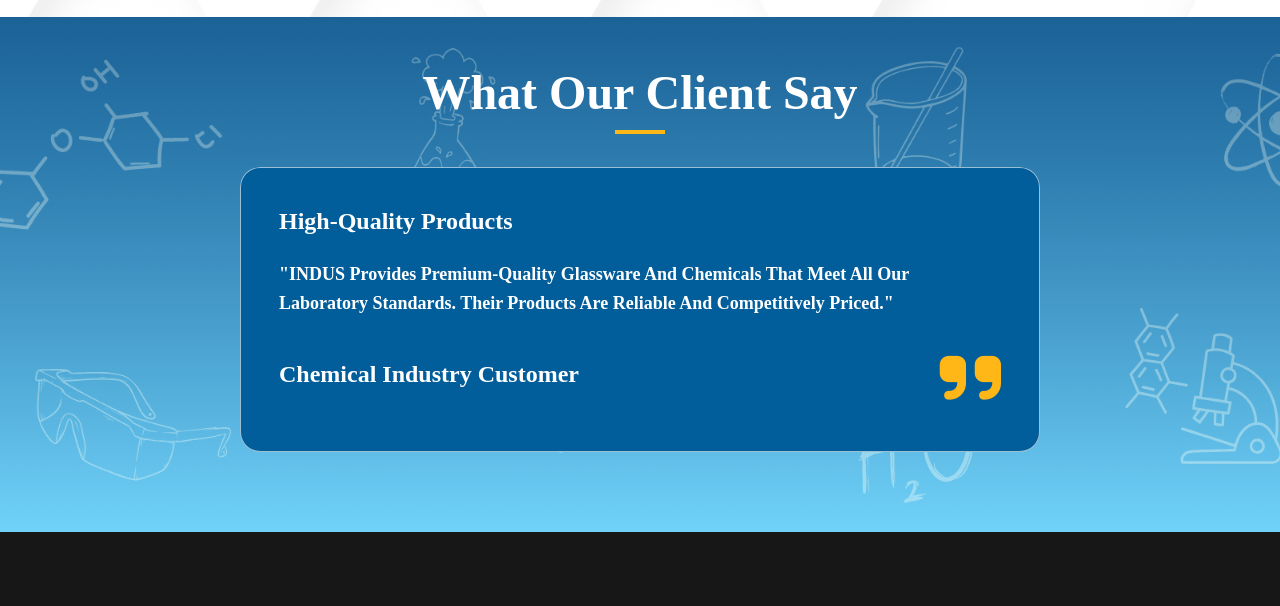
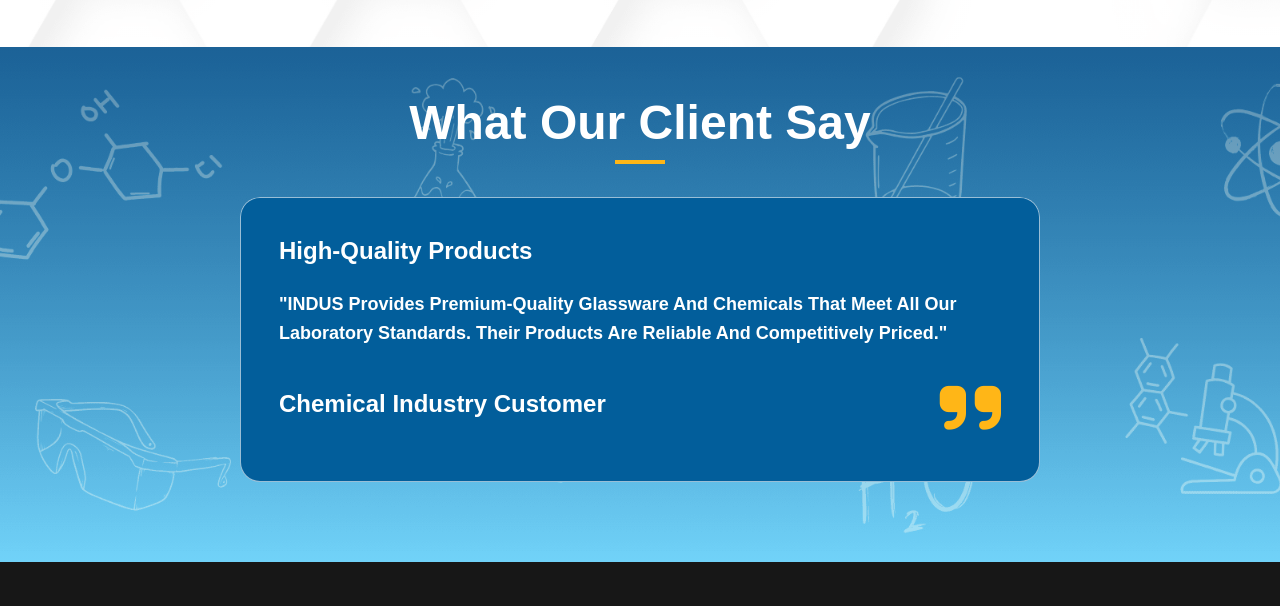
Before and after one commit to ShriiiTrackingSolutions/IndusLabSolution, a plain HTML site: page index.html in a window 1280 px wide. Shown: the part 1822-2428 px from the top of the page. Drawn offline with nearby package versions, Linux system fonts and the light colour scheme.

Commit message:
Update style.css

```diff
--- a/css/style.css
+++ b/css/style.css
@@ -11,124 +11,25 @@
   --hover-secondary: #ffca57;
 }
 
-@import url('https://fonts.googleapis.com/css2?family=Lora:ital,wght@0,400..700;1,400..700&family=Poppins:ital,wght@0,100;0,200;0,300;0,400;0,500;0,600;0,700;0,800;0,900;1,100;1,200;1,300;1,400;1,500;1,600;1,700;1,800;1,900&display=swap');
+@import url('https://fonts.googleapis.com/css2?family=Inter:ital,opsz,wght@0,14..32,100..900;1,14..32,100..900&family=Oswald:wght@200..700&display=swap');
 
 
-/* .lora-<uniquifier> {
-  font-family: "Lora", serif;
+
+/* .oswald-<uniquifier> {
+  font-family: "Oswald", sans-serif;
   font-optical-sizing: auto;
   font-weight: <weight>;
   font-style: normal;
-}
-
-.poppins-thin {
-  font-family: "Poppins", sans-serif;
-  font-weight: 100;
-  font-style: normal;
-}
-
-.poppins-extralight {
-  font-family: "Poppins", sans-serif;
-  font-weight: 200;
-  font-style: normal;
-}
-
-.poppins-light {
-  font-family: "Poppins", sans-serif;
-  font-weight: 300;
-  font-style: normal;
-}
-
-.poppins-regular {
-  font-family: "Poppins", sans-serif;
-  font-weight: 400;
-  font-style: normal;
-}
-
-.poppins-medium {
-  font-family: "Poppins", sans-serif;
-  font-weight: 500;
-  font-style: normal;
-}
-
-.poppins-semibold {
-  font-family: "Poppins", sans-serif;
-  font-weight: 600;
-  font-style: normal;
-}
-
-.poppins-bold {
-  font-family: "Poppins", sans-serif;
-  font-weight: 700;
-  font-style: normal;
-}
-
-.poppins-extrabold {
-  font-family: "Poppins", sans-serif;
-  font-weight: 800;
-  font-style: normal;
-}
-
-.poppins-black {
-  font-family: "Poppins", sans-serif;
-  font-weight: 900;
-  font-style: normal;
-}
-
-.poppins-thin-italic {
-  font-family: "Poppins", sans-serif;
-  font-weight: 100;
-  font-style: italic;
-}
-
-.poppins-extralight-italic {
-  font-family: "Poppins", sans-serif;
-  font-weight: 200;
-  font-style: italic;
-}
-
-.poppins-light-italic {
-  font-family: "Poppins", sans-serif;
-  font-weight: 300;
-  font-style: italic;
-}
-
-.poppins-regular-italic {
-  font-family: "Poppins", sans-serif;
-  font-weight: 400;
-  font-style: italic;
-}
-
-.poppins-medium-italic {
-  font-family: "Poppins", sans-serif;
-  font-weight: 500;
-  font-style: italic;
-}
-
-.poppins-semibold-italic {
-  font-family: "Poppins", sans-serif;
-  font-weight: 600;
-  font-style: italic;
-}
-
-.poppins-bold-italic {
-  font-family: "Poppins", sans-serif;
-  font-weight: 700;
-  font-style: italic;
-}
-
-.poppins-extrabold-italic {
-  font-family: "Poppins", sans-serif;
-  font-weight: 800;
-  font-style: italic;
-}
-
-.poppins-black-italic {
-  font-family: "Poppins", sans-serif;
-  font-weight: 900;
-  font-style: italic;
 } */
 
+
+/*
+.inter-<uniquifier> {
+  font-family: "Inter", sans-serif;
+  font-optical-sizing: auto;
+  font-weight: <weight>;
+  font-style: normal;
+} */
 
 * {
   box-sizing: border-box ;
@@ -136,12 +37,12 @@
 
 body {
   margin: 0;
-  font-family: "Poppins", sans-serif;
+   font-family: "Inter", sans-serif;
+  font-optical-sizing: auto;
   font-weight: 400;
   font-style: normal;
   text-transform: capitalize !important;
   line-height: 29.6px;
-  font-style: normal;
 }
 
 a {
@@ -158,7 +59,7 @@ img {
   color: var(--primary-color);
   font-size: 56px;
   font-weight: 600;
-  font-family: "Lora", serif;
+  font-family: "Oswald", sans-serif;
   font-optical-sizing: auto;
   font-style: normal;
   margin-bottom: 20px;
@@ -168,7 +69,7 @@ img {
 .secH {
   font-size: 48px;
   font-weight: 700;
-  font-family: "Lora", serif;
+  font-family: "Oswald", sans-serif;
   font-optical-sizing: auto;
   font-style: normal;
   position: relative;
@@ -210,7 +111,7 @@ img {
 
 .therdH {
   font-size: 36px;
-  font-family: "Lora", serif;
+  font-family: "Oswald", sans-serif;
   font-optical-sizing: auto;
   font-style: normal;
   font-weight: 700;
@@ -220,9 +121,9 @@ img {
 
 .fourthH {
   font-size: 24px;
-  font-family: "Lora", serif;
+  font-weight: 700;
+   font-family: "Oswald", sans-serif;
   font-optical-sizing: auto;
-  font-weight: 700;
   font-style: normal;
   text-transform: capitalize;
   line-height: 30px;
@@ -256,7 +157,7 @@ img {
 .fifthH {
   font-size: 18px;
   font-weight: 600;
-  font-family: "Lora", serif;
+   font-family: "Oswald", sans-serif;
   font-optical-sizing: auto;
   font-style: normal;
   text-transform: capitalize;
```
